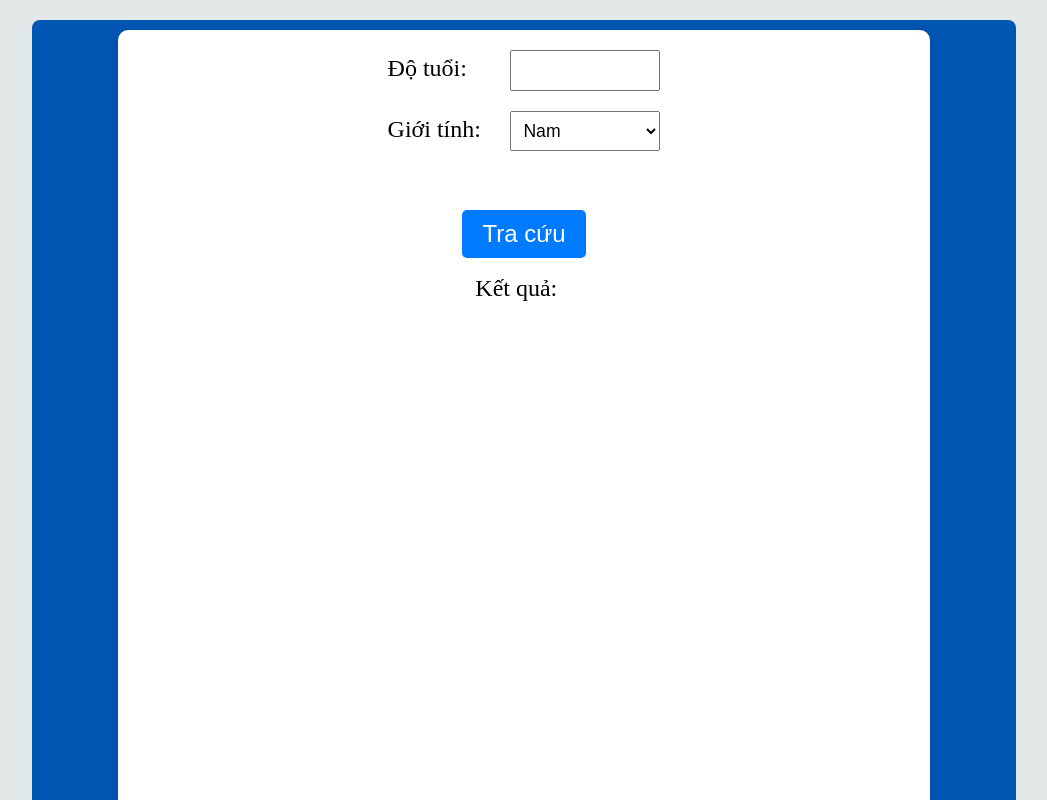
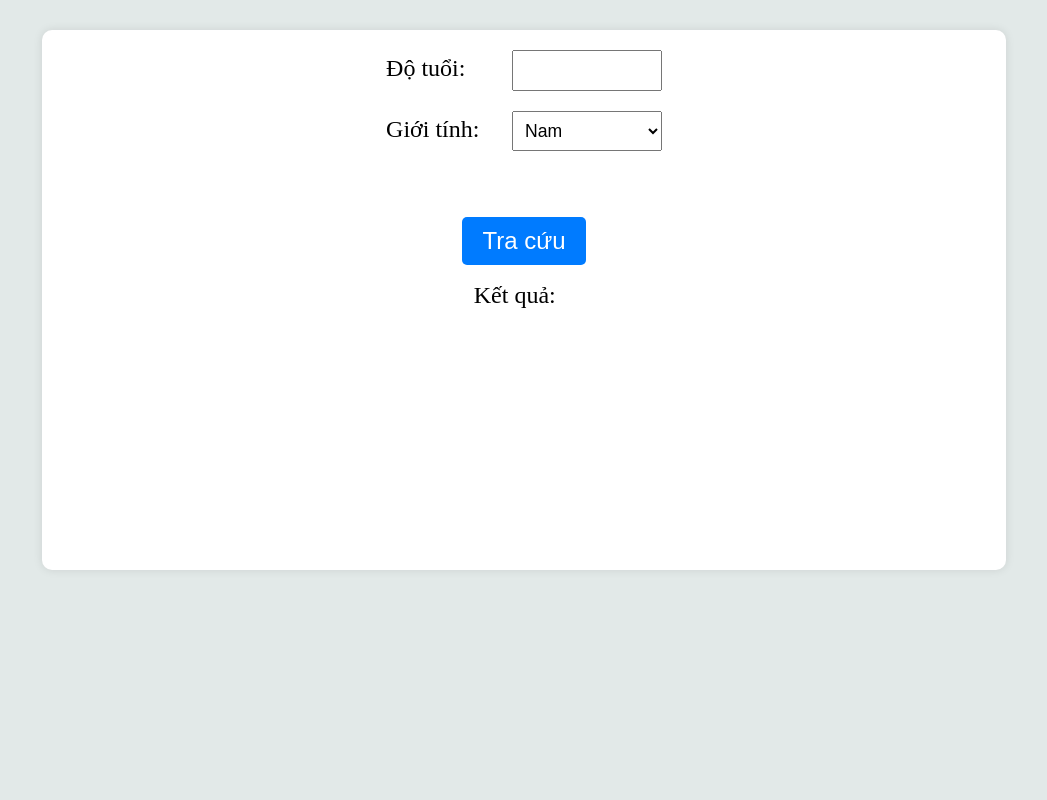
Before and after one commit to PearHuynh/thongtin, a plain HTML site: page index.html in a window 1280 px wide. Shown: the top 800 px of the page, without its empty margins (116-1163 px from the left). Drawn offline with Linux system fonts and the light colour scheme.

Commit message:
first commit

```diff
--- a/style.css
+++ b/style.css
@@ -11,12 +11,10 @@ body {
   margin: 20px;
   padding: 10px;
   border-radius: 8px;
-  background-color: #0056b3;
 }
 
 .container {
-  width: 80%;
-  height: 1080px;
+  height: 500px;
   padding: 20px;
   border-radius: 10px;
   text-align: center;
```
